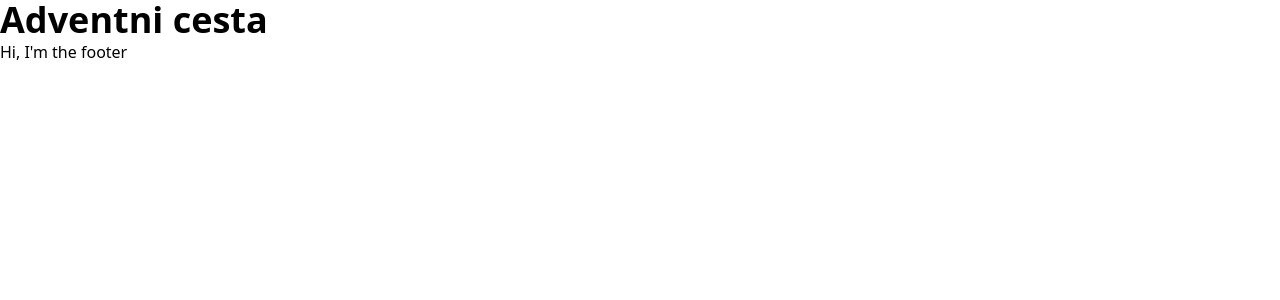
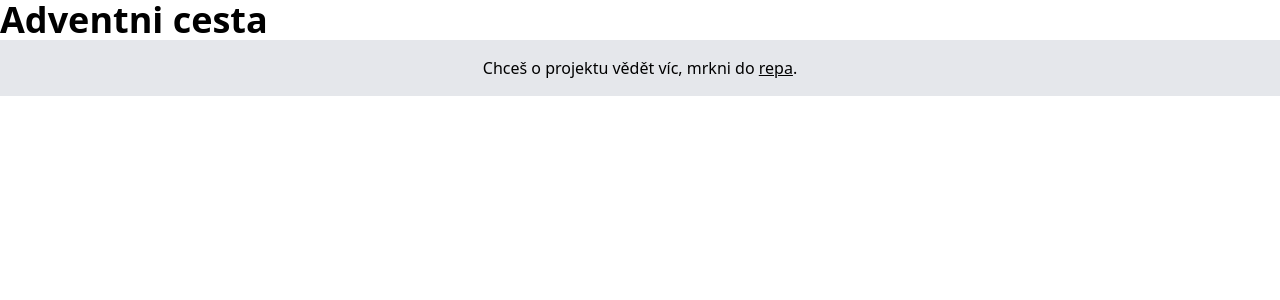
Before and after one commit to petrkucerak/adventnicesta, a Next.js app: page / in a window 1280 px wide. Shown: the top 300 px of the page. Built offline with nearby package versions, Linux system fonts and the light colour scheme.

Commit message:
Footer style

```diff
--- a/components/footer.js
+++ b/components/footer.js
@@ -1,7 +1,20 @@
+import Link from "next/link";
+
 export default function Footer() {
   return (
-    <div>
-      <p>Hi, I&apos;m the footer</p>
-    </div>
+    <footer className="bg-gray-200 py-4">
+      <p className="text-center">
+        Chceš o projektu vědět víc, mrkni do{" "}
+        <Link
+          href="https://github.com/petrkucerak/adventnicesta"
+          target="_blank"
+          rel="noreferrer noopener"
+          className="underline"
+        >
+          repa
+        </Link>
+        .
+      </p>
+    </footer>
   );
 }
```
